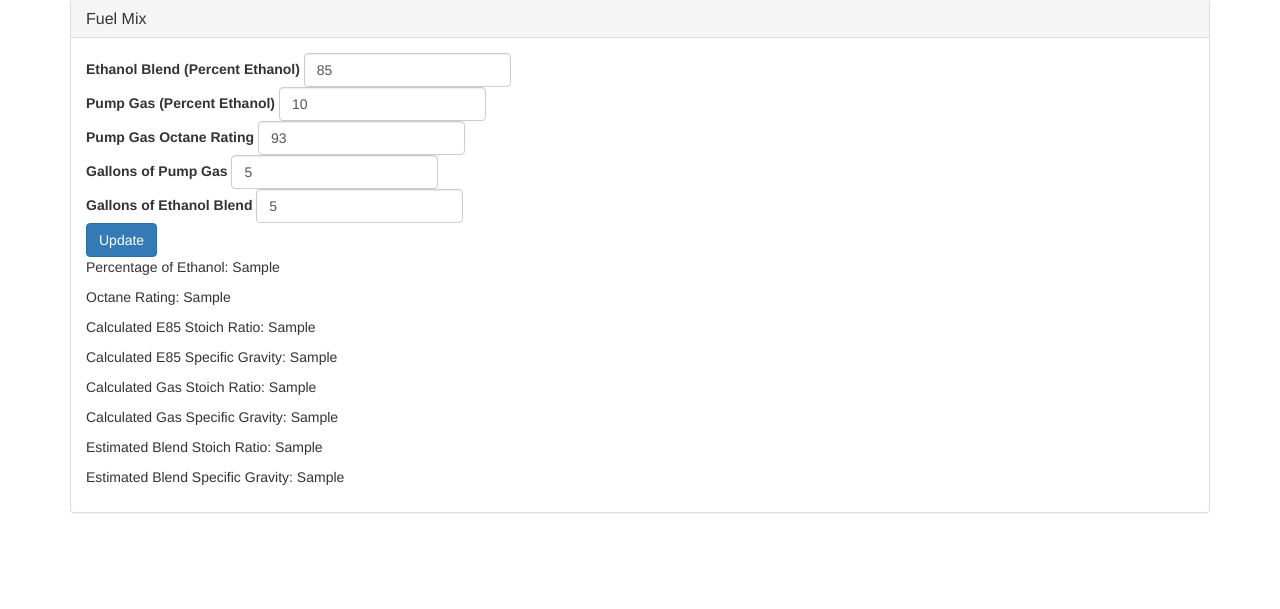
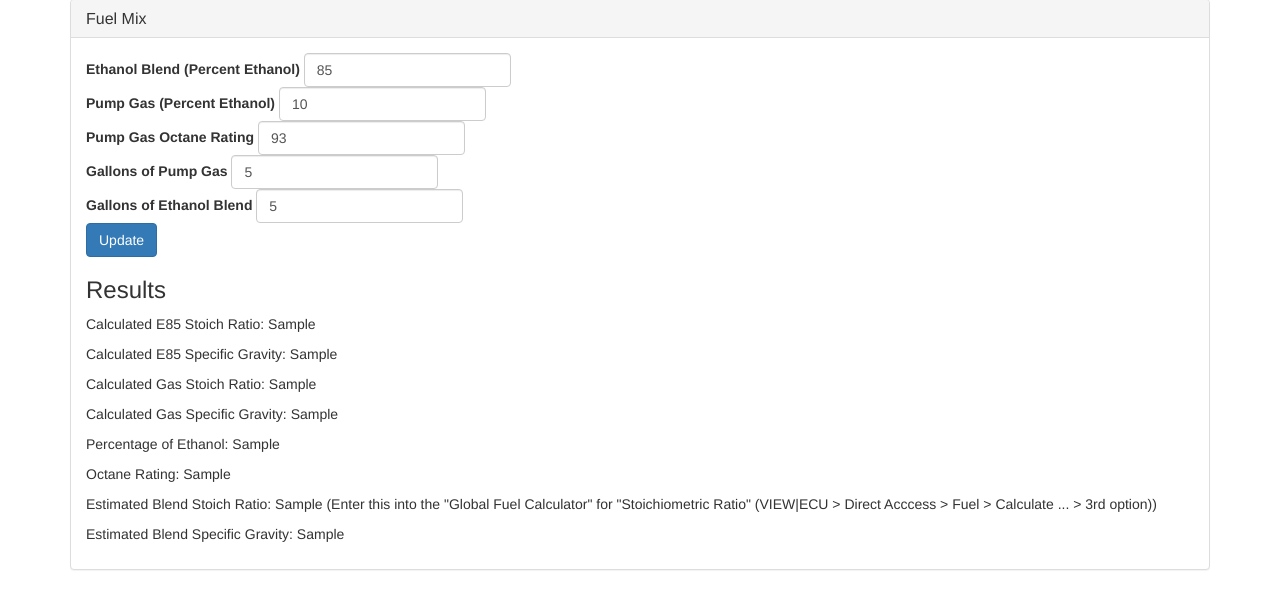
Before and after one commit to kami-nashi/DSMUtils, a Flask app: template templates/calc.html in a window 1280 px wide. Shown: the part 71-680 px from the top of the page. Run offline with Flask 2, Linux system fonts and the light colour scheme; the template is opened without the code that fills it: most values are stand-ins (such as "Sample title", 1, 10 or a date in 2020); some libraries are stand-ins or nearby versions.

Commit message:
minor clean ups to html, diag/comment clean up from last night

```diff
--- a/main.py
+++ b/main.py
@@ -24,30 +24,23 @@ def index():
 def log_tables(lpath):
    sql= "SHOW TABLES FROM dsmutils_csv;"
    results = dump.dbconnect(sql)
-   #log_table = lpath
-   #logs = dump.log_api(log_table)
    return render_template("base.html", table=results,lpath=lpath)
 
 
 @app.route('/logs/json/<log_table>', methods=['GET'])
 def get_tasks(log_table):
-    #log_table = 'dummy_data'
     log = json.loads(dump.log_api(log_table))
     jlog = json.dumps(log, indent=4)
-    #print(jlog)
     resp = Response(jlog, status=200, mimetype='application/json')
     return resp
-
 
 @app.route('/calc')
 def calcu():
     jMath = 1
     return render_template('calc.html', jMath=jMath)
 
-
 @app.route('/action', methods=['POST'])
-def update():#ExxBlendPCT,GasEthPCT,GasOct,GasGallons,ExxGallons):
-    #input = [ExxBlendPCT,GasEthPCT,float(GasOct),float(GasGallons),float(ExxGallons)]
+def update():
     if request.method == 'POST':
         ExxBlendPCT = request.form['ExxBlendPCT']
         GasEthPCT = request.form['GasEthPCT']
@@ -57,30 +50,11 @@ def update():#ExxBlendPCT,GasEthPCT,GasOct,GasGallons,ExxGallons):
         fExxBlendPCT = float(ExxBlendPCT)/100
         fGasEthPCT = float(GasEthPCT)/100
         calcu = calc.CalcFuelMix(fExxBlendPCT,fGasEthPCT,float(GasOct),float(GasGallons),float(ExxGallons))
-
         results = calcu
-    # results = CalcFuelMix()
-    # print("Percentage Ethanol: \t\t", results[0], "%")
-    # print("Octane Rating: \t\t\t", results[1])
-    # print("Calculated E85 Stoich: \t\t", results[2])
-    # print("Calculated E85 Specific Gravity:", results[3])
-    # print("Calculated Gas Stoich: \t\t", results[4])
-    # print("Calculated Gas Specific Gravity:", results[5])
-    # print("Estimated Stoich Ratio: \t", results[6])
-    # print("Estimated Specific Gravity: \t", results[7])
         jMath = jsonify({'PCTeth':results[0],'OCTrating':results[1],'CalcEsg':results[2],'CalcEst':results[3],'CalcGsg':results[4],'CalcGst':results[5],'EstSTr':results[6],'EstSG':results[7]})
         return render_template('calc.html', jMath=results)
     else:
         return render_template('calc.html')
 
-#   member = Member.query.filter_by(id=request.form['id']).first()
-#   member.name = request.form['name']
-#   member.email = request.form['email']
-#   member.random = randint(1, 10000)
-#   db.session.commit()
-#   print(input)
-#   return jsonify({'result': 'success', 'member_num': member.random})
-
-
 if __name__ == "__main__":
    app.run(host='0.0.0.0', port=4000, use_reloader=True,debug=True)
--- a/templates/calc.html
+++ b/templates/calc.html
@@ -46,17 +46,15 @@
             <button class="btn btn-primary updateButton">Update</button>
 
             </form>
-
-              <div>
-                <p>Percentage of Ethanol: {{ jMath[0] }}</p>
-                <p>Octane Rating: {{ jMath[1] }}</p>
+                <h3>Results</h3>
                 <p>Calculated E85 Stoich Ratio: {{ jMath[2] }}</p>
                 <p>Calculated E85 Specific Gravity: {{ jMath[3] }}</p>
                 <p>Calculated Gas Stoich Ratio: {{ jMath[4] }}</p>
                 <p>Calculated Gas Specific Gravity: {{ jMath[5] }}</p>
-                <p>Estimated Blend Stoich Ratio: {{ jMath[6] }}</p>
+                <p>Percentage of Ethanol: {{ jMath[0] }}</p>
+                <p>Octane Rating: {{ jMath[1] }}</p>
+                <p>Estimated Blend Stoich Ratio: {{ jMath[6] }} (Enter this into the "Global Fuel Calculator" for "Stoichiometric Ratio" (VIEW|ECU > Direct Acccess > Fuel > Calculate ... > 3rd option))</p>
                 <p>Estimated Blend Specific Gravity: {{ jMath[7] }}</p>
-              </div>
           </div>
         </div>
       </div>
```
Also changed, not shown: calculators.py (+1 -26 lines).
